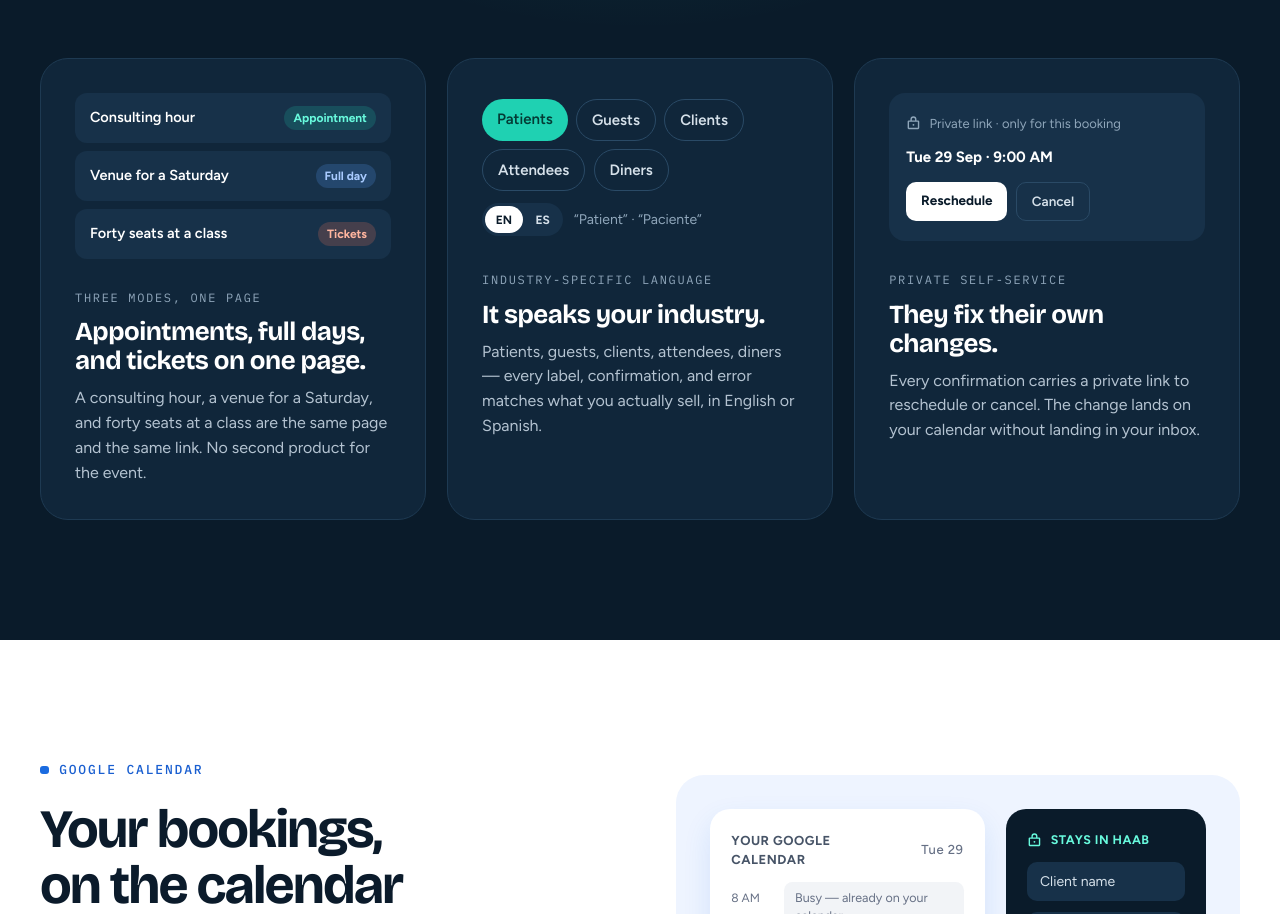
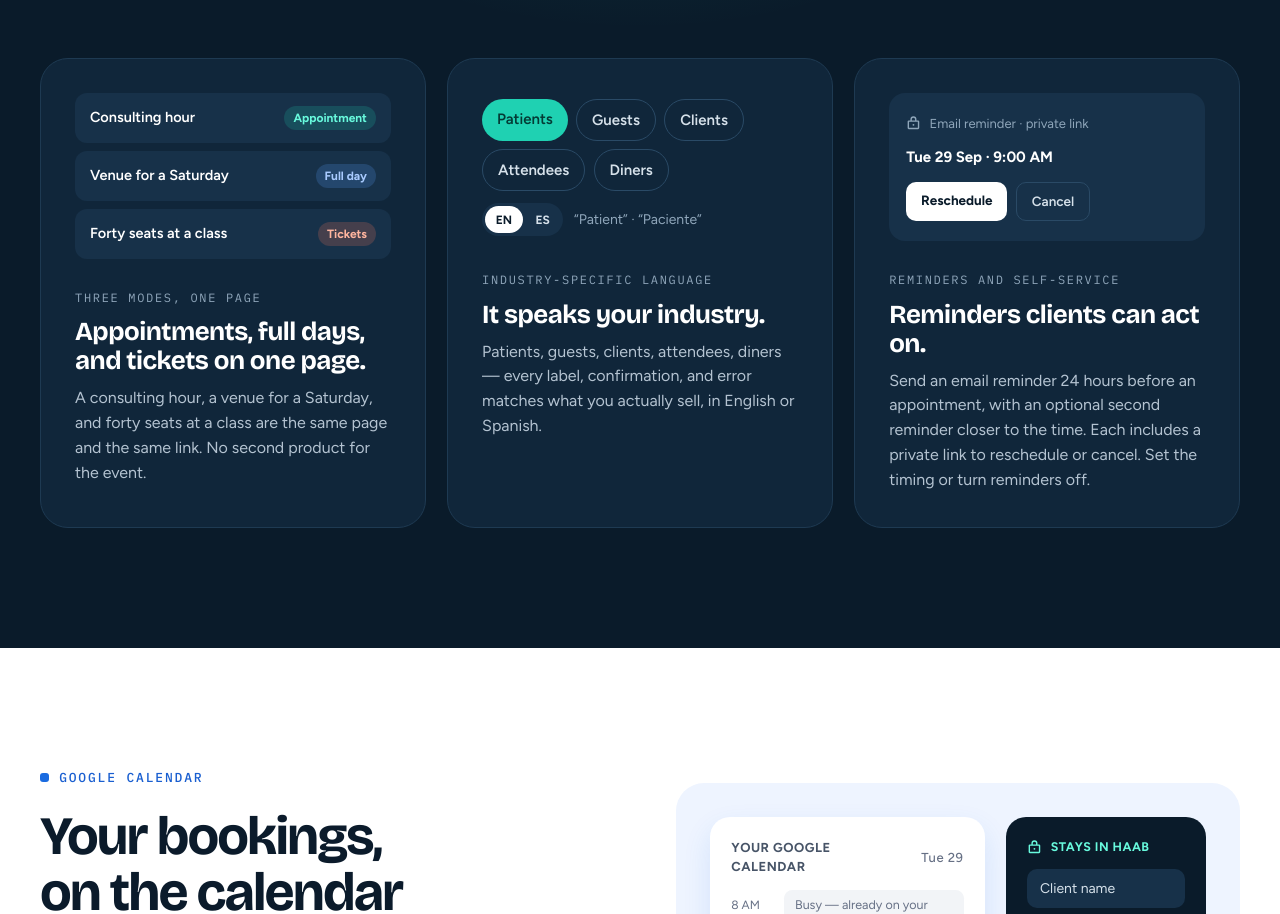
Before and after one commit to bersoriano/haab-calendar, a Next.js app: page / in a window 1280 px wide. Shown: the part 5456-6370 px from the top of the page. Built offline with nearby package versions, Linux system fonts and the light colour scheme; no server answers.

Commit message:
docs(reminders): explain emails on landing page

```diff
--- a/components/landing/translations.ts
+++ b/components/landing/translations.ts
@@ -360,7 +360,7 @@ export const translations = {
       words: ["Pacientes", "Invitados", "Clientes", "Asistentes", "Comensales"],
       wordsExample: "“Patient” · “Paciente”",
       selfService: {
-        lock: "Enlace privado · solo para esta reserva",
+        lock: "Recordatorio por correo · enlace privado",
         when: "mar 29 sep · 9:00",
         reschedule: "Reagendar",
         cancel: "Cancelar",
@@ -377,9 +377,9 @@ export const translations = {
           tag: "Lenguaje específico",
         },
         {
-          title: "Ellos arreglan sus cambios.",
-          body: "Cada confirmación lleva un enlace privado para reagendar o cancelar. El cambio llega a tu calendario sin llegar a tu bandeja.",
-          tag: "Autoservicio privado",
+          title: "Recordatorios que permiten actuar.",
+          body: "Envía un recordatorio por correo 24 horas antes de la cita y, si quieres, otro más cerca de la hora. Cada uno incluye un enlace privado para reagendar o cancelar. Tú eliges cuándo enviarlos o los desactivas.",
+          tag: "Recordatorios y autoservicio",
         },
       ],
     },
@@ -895,7 +895,7 @@ export const translations = {
       words: ["Patients", "Guests", "Clients", "Attendees", "Diners"],
       wordsExample: "“Patient” · “Paciente”",
       selfService: {
-        lock: "Private link · only for this booking",
+        lock: "Email reminder · private link",
         when: "Tue 29 Sep · 9:00 AM",
         reschedule: "Reschedule",
         cancel: "Cancel",
@@ -912,9 +912,9 @@ export const translations = {
           tag: "Industry-specific language",
         },
         {
-          title: "They fix their own changes.",
-          body: "Every confirmation carries a private link to reschedule or cancel. The change lands on your calendar without landing in your inbox.",
-          tag: "Private self-service",
+          title: "Reminders clients can act on.",
+          body: "Send an email reminder 24 hours before an appointment, with an optional second reminder closer to the time. Each includes a private link to reschedule or cancel. Set the timing or turn reminders off.",
+          tag: "Reminders and self-service",
         },
       ],
     },
```
Also changed, not shown: 2 other files (tests, documents, lock files or other folders).
